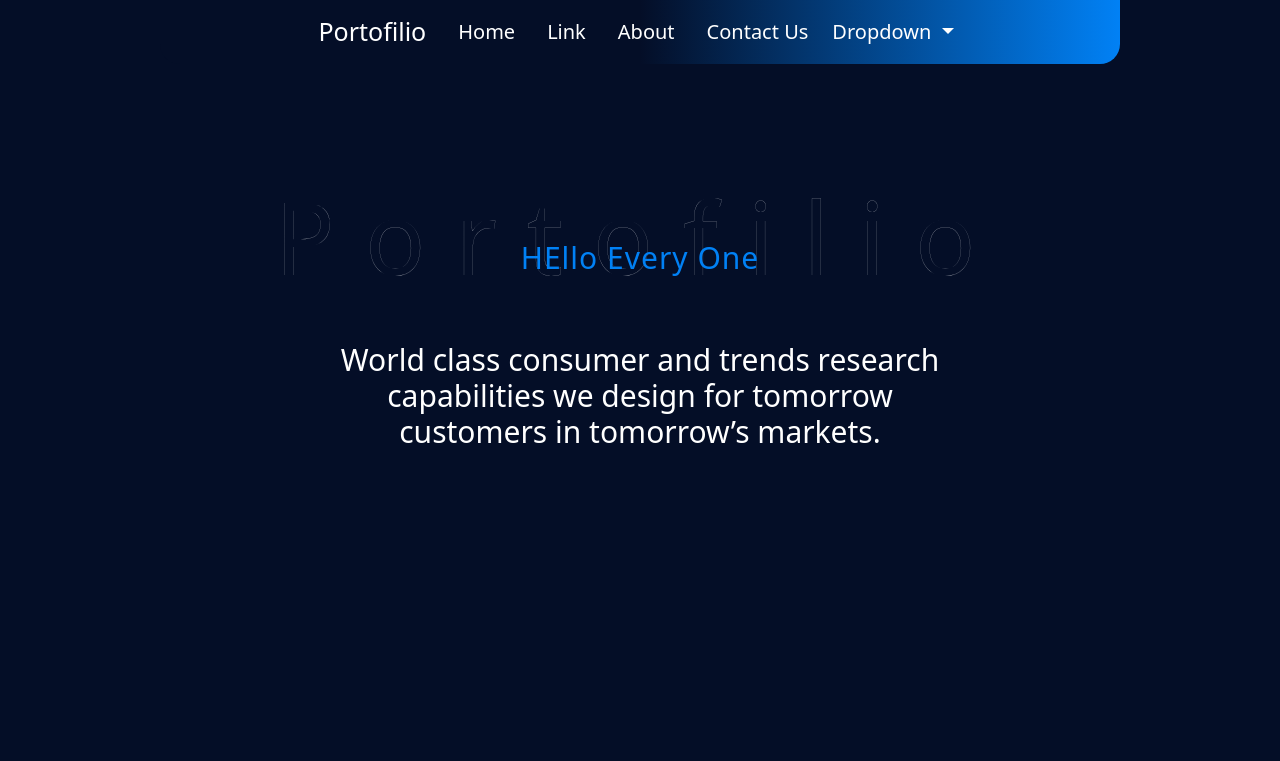
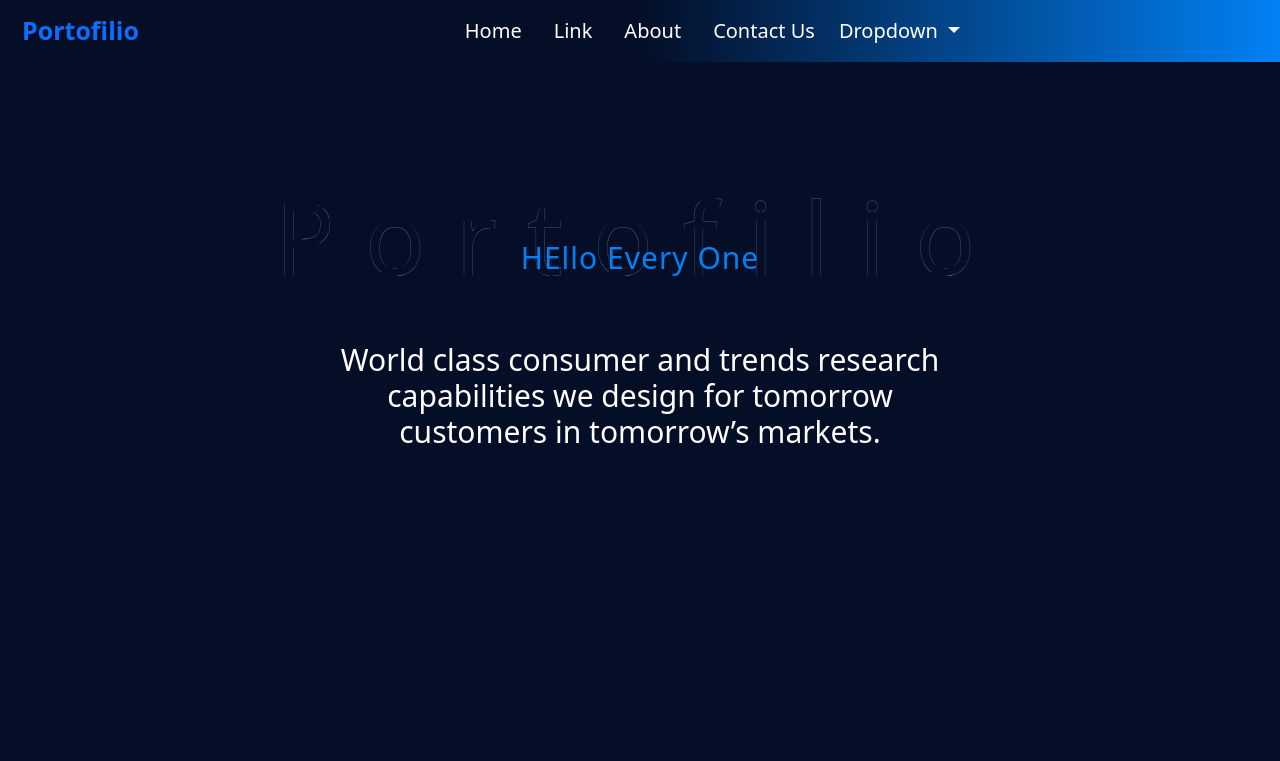
Before and after one commit to Omarwagdy10/part-page, a plain HTML site: page index.html in a window 1280 px wide. Shown: the top 761 px of the page. Drawn offline with nearby package versions, Linux system fonts and the light colour scheme.

Commit message:
new Version

```diff
--- a/css/style.css
+++ b/css/style.css
@@ -22,13 +22,23 @@ body {
 .navbar {
   /* background-color: #040e27; */
   background-image: linear-gradient(90deg, #040e27 50%, #0181f5);
-  border-bottom-left-radius: 20px;
-  border-bottom-right-radius: 20px;
+
 }
 
 .navbar-brand {
   color: white;
   font-size: 25px;
+}
+
+.porto{
+  text-decoration: none;
+  font-size: 25px ;
+  padding: 0px 10px;
+  font-weight: 700;
+}
+
+.navbar-nav .nav-link.show{
+  color: white;
 }
 
 .nav-link {
@@ -409,6 +419,7 @@ h5 {
     #0181f5 100%
   );
   position: relative;
+  padding: 20px 0px ;
 }
 
 .body6-upside {
--- a/index.html
+++ b/index.html
@@ -14,9 +14,10 @@
 
 <div class="body0 ">
 
-      <nav class="navbar navbar-expand-lg fixed-top z-3 m-auto  w-75    ">
-          <div class="container-fluid w-auto  m-auto">
-            <a class="navbar-brand " href="#">Portofilio</a>
+      <nav class="navbar navbar-expand-lg fixed-top z-3      ">
+          <div class="container-fluid ">
+
+            <a class="porto" href="$">Portofilio</a>
 
             <button class="navbar-toggler" type="button" data-bs-toggle="collapse" data-bs-target="#navbarSupportedContent" aria-controls="navbarSupportedContent" aria-expanded="false" aria-label="Toggle navigation">
               <span class="navbar-toggler-icon"></span>
```
